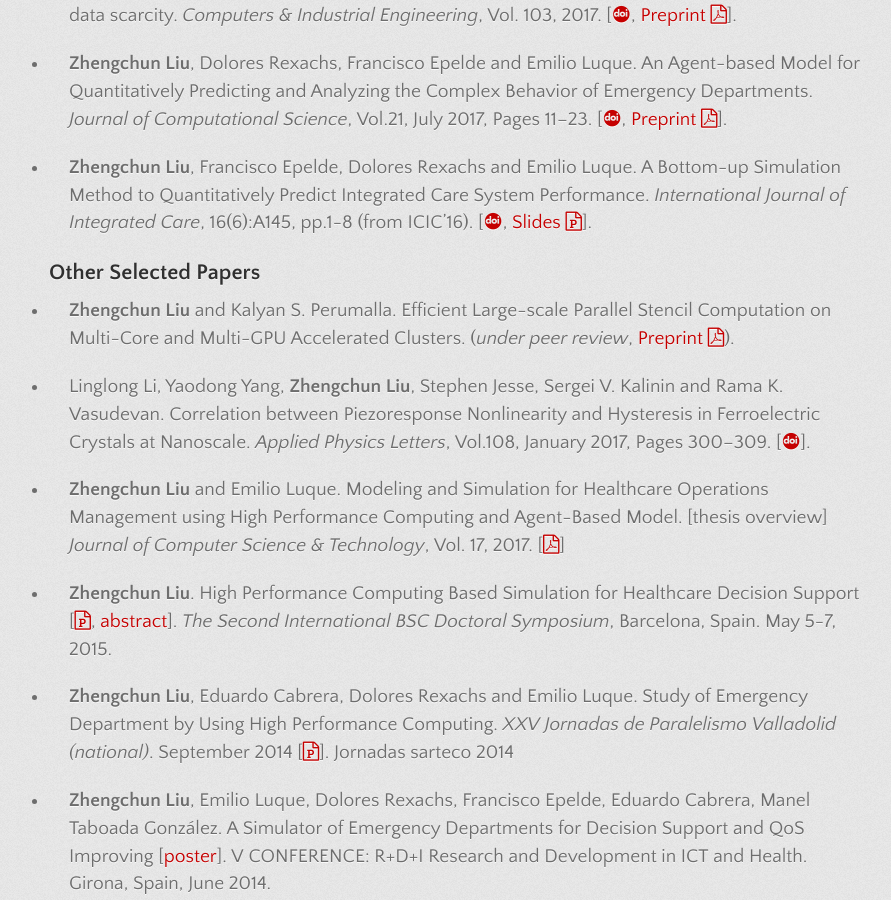
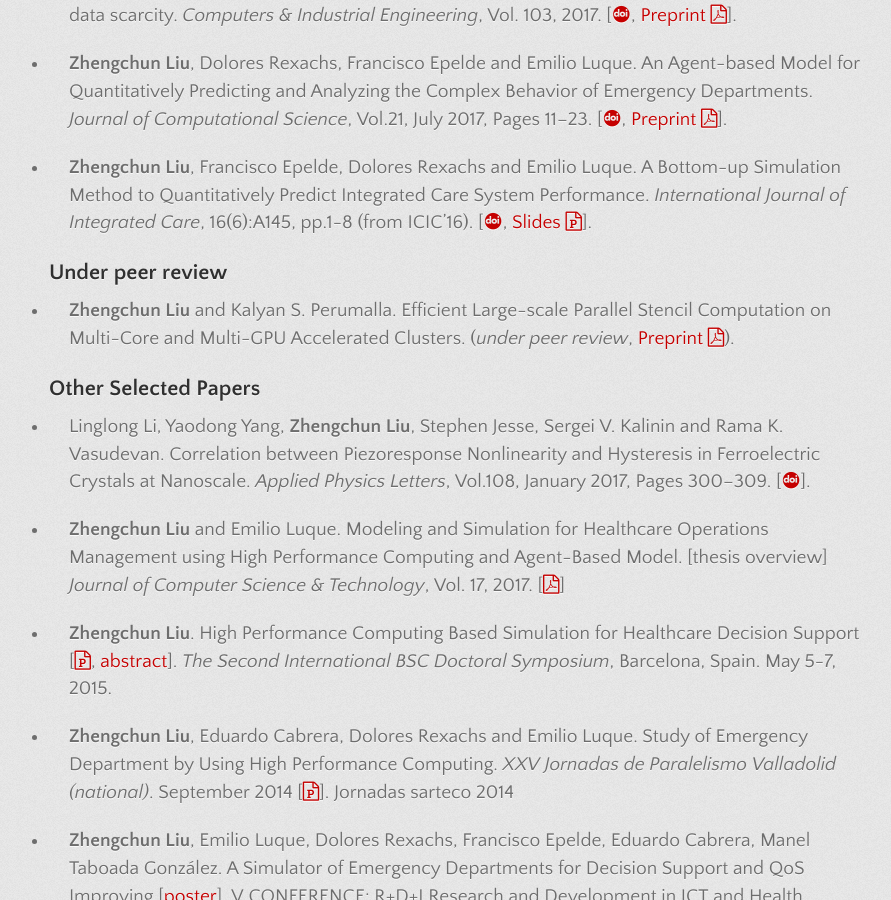
Before and after one commit to lzhengchun/lzhengchun.github.io, a Jekyll site: the page built from Publication.md, in a window 1280 px wide and 900 px high, scrolled down 1164 px. Shown: the whole window, without its empty margins (181-1072 px from the left). Built offline with Jekyll 4.4.1, drawn with Linux system fonts in a browser that asks for light colours; some web fonts are replaced.

Commit message:
add, delete, polish etc.

```diff
--- a/Publication.md
+++ b/Publication.md
@@ -25,8 +25,10 @@ title: Home
 
 - __Zhengchun Liu__, Francisco Epelde, Dolores Rexachs and Emilio Luque. A Bottom-up Simulation Method to Quantitatively Predict Integrated Care System Performance. *International Journal of Integrated Care*, 16(6):A145, pp.1-8 (from ICIC'16). [[<i class="ai ai-doi" aria-hidden="true"></i>](http://www.ijic.org/articles/abstract/10.5334/ijic.2693/), [Slides <i class="fa fa-file-powerpoint-o" aria-hidden="true"></i>](file/5.8_Zhengchun_Liu_139.pdf)].
 
+## Under peer review
+- __Zhengchun Liu__ and Kalyan S. Perumalla. Efficient Large-scale Parallel Stencil Computation on Multi-Core and Multi-GPU Accelerated Clusters. (_under peer review_, [Preprint <i class="fa fa-file-pdf-o" aria-hidden="true"></i>](file/B2R-3d.pdf)).
+
 ## Other Selected Papers
-- __Zhengchun Liu__ and Kalyan S. Perumalla. Efficient Large-scale Parallel Stencil Computation on Multi-Core and Multi-GPU Accelerated Clusters. (_under peer review_, [Preprint <i class="fa fa-file-pdf-o" aria-hidden="true"></i>](file/B2R-3d.pdf)).
 
 - Linglong Li, Yaodong Yang, __Zhengchun Liu__, Stephen Jesse, Sergei V. Kalinin and Rama K. Vasudevan. Correlation between Piezoresponse Nonlinearity and Hysteresis in Ferroelectric Crystals at Nanoscale. *Applied Physics Letters*, Vol.108, January 2017, Pages 300–309. [[<i class="ai ai-doi" aria-hidden="true"></i>](https://doi.org/10.1063/1.4947533)].
 
```
